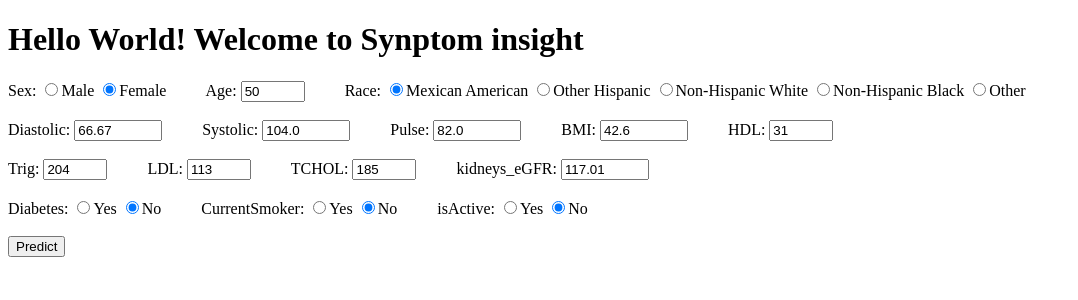
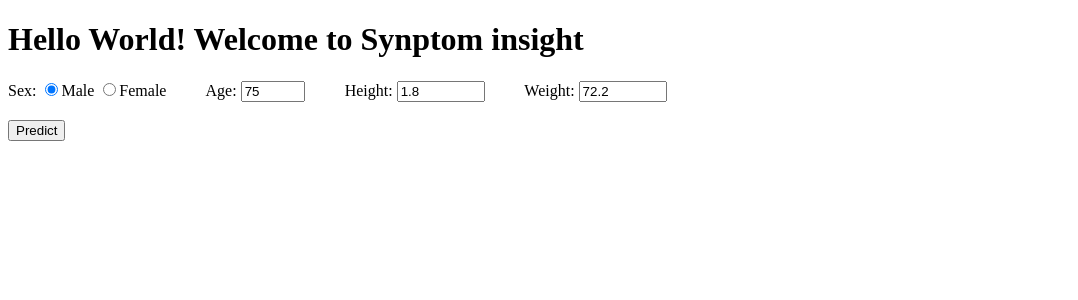
Before and after one commit to ste900811/SeniorProject, a Flask app: page / in a window 1280 px wide. Shown: the top 300 px of the page, without its empty margins (0-1078 px from the left). Run offline with Flask 3, Linux system fonts and the light colour scheme; parts of the project's set-up code (start-up, migrations or seed data) failed here and were passed over.

Commit message:
Change the UI in main page

```diff
--- a/MLModels/kNN.py
+++ b/MLModels/kNN.py
@@ -14,8 +14,7 @@ with open("../pickleFiles/scaler.pkl", "rb") as f:
   scaler = pickle.load(f)
 
 # Set up the model X and y
-y = data["DIAGNOSIS"]
-X = data.drop(["DIAGNOSIS"], axis=1)
+X, y = data.drop(["DIAGNOSIS"], axis=1), data["DIAGNOSIS"]
 
 # Create the prediction data
 result = set()
--- a/app.py
+++ b/app.py
@@ -7,19 +7,42 @@ from sklearn.preprocessing import StandardScaler
 app = Flask(__name__)
 
 # Senior project initial setup
+# Read the data, dictionary and scaler from pickle file
+data = pd.read_csv('./dataProcess/diagnosis_final.csv')
+with open("./pickleFiles/diagnosisIntToLabel.pkl", "rb") as f:
+  diagnosisIntToLabel = pickle.load(f)
+with open("./pickleFiles/scaler.pkl", "rb") as f:
+  scaler = pickle.load(f)
 
+# Set up the model X and y
+X, y = data.drop(["DIAGNOSIS"], axis=1), data["DIAGNOSIS"]
+columns0 = ["WEIGHT", "HEIGHT", "GENDER", "AGE"]
+startingValue0 = [72.2, 1.8, 0, 75]
+startingData0 = dict(zip(columns0, startingValue0))
+
+def prediction(input):
+  result, neighbors = set(), 5
+  data = scaler.transform([input])
+  while len(result) < 5:
+    model = KNeighborsClassifier(n_neighbors=neighbors)
+    model.fit(X, y)
+    for d, pred in enumerate(model.predict_proba(data)[0]):
+      if pred > 0:
+        result.add(diagnosisIntToLabel[d])
+    neighbors += 1
+  return result
 
 
 # Load the model and starting value for the machine learning project 1
-with open("pickleAml1.pkl", "rb") as f:
+with open("./pickleFiles/aml1.pkl", "rb") as f:
   clf = pickle.load(f)
 
 # Columns and starting value for for the machine learning project 1
 # Then create a dictionary pass into html file for front end display
-columns=['Sex', 'Age', 'Race', 'Diastolic', 'Systolic', 'Pulse', 'BMI', 'HDL',
+columns1=['Sex', 'Age', 'Race', 'Diastolic', 'Systolic', 'Pulse', 'BMI', 'HDL',
          'Trig', 'LDL', 'TCHOL', 'kidneys_eGFR', 'Diabetes', 'CurrentSmoker', 'isActive']
-startingValue = [2,50,1,66.67,104.0,82.0,42.6,31,204,113,185,117.01,2,2,2]
-startingData = dict(zip(columns, startingValue))
+startingValue1 = [2,50,1,66.67,104.0,82.0,42.6,31,204,113,185,117.01,2,2,2]
+startingData1 = dict(zip(columns1, startingValue1))
 
 # Create the home page with the input form, this is the main program locate
 @app.route('/', methods=['GET', 'POST'])
@@ -31,22 +54,15 @@ def home():
   # Create a dictionary with the input data and return the home page with the result and the input data
   if request.method == 'POST':
     data = dict(request.form)
-    input = [int(data['Sex']), int(data['Age']), int(data['Race']), float(data['Diastolic']),
-              float(data['Systolic']), float(data['Pulse']), float(data['BMI']), int(data['HDL']),
-              int(data['Trig']), int(data['LDL']), int(data['TCHOL']), float(data['kidneys_eGFR']),
-              float(data['Diabetes']), int(data['CurrentSmoker']), float(data['isActive'])]
-    test = pd.DataFrame([input], columns=columns)
+    input = [float(data['WEIGHT']), float(data['HEIGHT']), float(data['GENDER']), float(data['AGE'])]
+    test = pd.DataFrame([input], columns=columns0)
 
-    if clf.predict_proba(test)[0][0] >= 0.5:
-      result = "High percentage has heart attack, check with doctor"
-    else:
-      result = "Low percentage has heart attack, keep healthy"
-
-    dictData = dict(zip(columns, input))
+    result = prediction(input)
+    dictData = dict(zip(columns0, input))
 
     return render_template('home.html', result=result, data=dictData)
-
-  return render_template('home.html', result="", data=startingData)
+  print(startingData0)
+  return render_template('home.html', result="", data=startingData0)
 
 # Create the machine learning project 1 page, this is for the demo purpose
 @app.route('/aml1', methods=['GET', 'POST'])
@@ -62,18 +78,18 @@ def aml1():
               float(data['Systolic']), float(data['Pulse']), float(data['BMI']), int(data['HDL']),
               int(data['Trig']), int(data['LDL']), int(data['TCHOL']), float(data['kidneys_eGFR']),
               float(data['Diabetes']), int(data['CurrentSmoker']), float(data['isActive'])]
-    test = pd.DataFrame([input], columns=columns)
+    test = pd.DataFrame([input], columns=columns1)
 
     if clf.predict_proba(test)[0][0] >= 0.5:
       result = "High percentage has heart attack, check with doctor"
     else:
       result = "Low percentage has heart attack, keep healthy"
 
-    dictData = dict(zip(columns, input))
+    dictData = dict(zip(columns1, input))
 
     return render_template('aml1.html', result=result, data=dictData)
 
-  return render_template('aml1.html', result="", data=startingData)
+  return render_template('aml1.html', result="", data=startingData1)
 
 if __name__ == '__main__':
   app.run(debug=True)
--- a/templates/aml1.html
+++ b/templates/aml1.html
@@ -9,7 +9,7 @@
 
 <body>
   <h1>Hello World! This is just a demo for AML project 1!</h1>
-  <form action="/" method="POST">
+  <form action="/aml1" method="POST">
   Sex:
     {% if data["Sex"] == 1 %}
     <input type="radio" name="Sex" id="Male" value="1"checked="checked"><label for="Male">Male</label>
--- a/templates/home.html
+++ b/templates/home.html
@@ -11,112 +11,22 @@
   <h1>Hello World! Welcome to Synptom insight</h1>
   <form action="/" method="POST">
   Sex:
-    {% if data["Sex"] == 1 %}
-    <input type="radio" name="Sex" id="Male" value="1"checked="checked"><label for="Male">Male</label>
-    <input type="radio" name="Sex" id="Female" value="2"><label for="Female">Female</label>
+    {% if data["GENDER"] == 0 %}
+    <input type="radio" name="GENDER" id="Male" value="0"checked="checked"><label for="Male">Male</label>
+    <input type="radio" name="GENDER" id="Female" value="1"><label for="Female">Female</label>
     {% else %}
-    <input type="radio" name="Sex" id="Male" value="1"><label for="Male">Male</label>
-    <input type="radio" name="Sex" id="Female" value="2" checked="checked"><label for="Female">Female</label>
+    <input type="radio" name="GENDER" id="Male" value="0"><label for="Male">Male</label>
+    <input type="radio" name="GENDER" id="Female" value="1" checked="checked"><label for="Female">Female</label>
     {% endif %}
     &emsp;&emsp;
   Age:
-    <input type="number" name="Age" id="Age" min="0" max="100" value="{{data["Age"]}}">
+    <input type="number" name="AGE" id="AGE" min="0" max="100" value="{{data["AGE"]}}">
     &emsp;&emsp;
-  Race:
-    {% if data["Race"] == 1 %}
-    <input type="radio" name="Race" id="MexicanAmerican" value="1" checked="checked"><label for="MexicanAmerican">Mexican American</label>
-    <input type="radio" name="Race" id="OtherHispanic" value="2"><label for="OtherHispanic">Other Hispanic</label>
-    <input type="radio" name="Race" id="NonHispaniWhite" value="3"><label for="NonHispaniWhite">Non-Hispanic White</label>
-    <input type="radio" name="Race" id="NonHispanicBlack" value="4"><label for="NonHispanicBlack">Non-Hispanic Black</label>
-    <input type="radio" name="Race" id="Other" value="5"><label for="Other">Other</label>
-    {% elif data["Race"] == 2 %}
-    <input type="radio" name="Race" id="MexicanAmerican" value="1"><label for="MexicanAmerican">Mexican American</label>
-    <input type="radio" name="Race" id="OtherHispanic" value="2" checked="checked"><label for="OtherHispanic">Other Hispanic</label>
-    <input type="radio" name="Race" id="NonHispaniWhite" value="3"><label for="NonHispaniWhite">Non-Hispanic White</label>
-    <input type="radio" name="Race" id="NonHispanicBlack" value="4"><label for="NonHispanicBlack">Non-Hispanic Black</label>
-    <input type="radio" name="Race" id="Other" value="5"><label for="Other">Other</label>
-    {% elif data["Race"] == 3 %}
-    <input type="radio" name="Race" id="MexicanAmerican" value="1"><label for="MexicanAmerican">Mexican American</label>
-    <input type="radio" name="Race" id="OtherHispanic" value="2"><label for="OtherHispanic">Other Hispanic</label>
-    <input type="radio" name="Race" id="NonHispaniWhite" value="3" checked="checked"><label for="NonHispaniWhite">Non-Hispanic White</label>
-    <input type="radio" name="Race" id="NonHispanicBlack" value="4"><label for="NonHispanicBlack">Non-Hispanic Black</label>
-    <input type="radio" name="Race" id="Other" value="5"><label for="Other">Other</label>
-    {% elif data["Race"] == 4 %}
-    <input type="radio" name="Race" id="MexicanAmerican" value="1"><label for="MexicanAmerican">Mexican American</label>
-    <input type="radio" name="Race" id="OtherHispanic" value="2"><label for="OtherHispanic">Other Hispanic</label>
-    <input type="radio" name="Race" id="NonHispaniWhite" value="3"><label for="NonHispaniWhite">Non-Hispanic White</label>
-    <input type="radio" name="Race" id="NonHispanicBlack" value="4" checked="checked"><label for="NonHispanicBlack">Non-Hispanic Black</label>
-    <input type="radio" name="Race" id="Other" value="5"><label for="Other">Other</label>
-    {% elif data["Race"] == 5 %}
-    <input type="radio" name="Race" id="MexicanAmerican" value="1"><label for="MexicanAmerican">Mexican American</label>
-    <input type="radio" name="Race" id="OtherHispanic" value="2"><label for="OtherHispanic">Other Hispanic</label>
-    <input type="radio" name="Race" id="NonHispaniWhite" value="3"><label for="NonHispaniWhite">Non-Hispanic White</label>
-    <input type="radio" name="Race" id="NonHispanicBlack" value="4"><label for="NonHispanicBlack">Non-Hispanic Black</label>
-    <input type="radio" name="Race" id="Other" value="5" checked="checked"><label for="Other">Other</label>
-    {% endif %}
-
-  <br><br>
-
-  Diastolic:
-    <input type="number" name="Diastolic" id="Diastolic" min="0" max="500" value="{{data["Diastolic"]}}" step="0.01">
+  Height:
+    <input type="number" name="HEIGHT" id="HEIGHT" min="0" max="100" value="{{data["HEIGHT"]}}" step="0.01">
     &emsp;&emsp;
-  Systolic:
-    <input type="number" name="Systolic" id="Systolic" min="0" max="500" value="{{data["Systolic"]}}" step="0.01">
-    &emsp;&emsp;
-  Pulse:
-    <input type="number" name="Pulse" id="Pulse" min="0" max="500" value="{{data["Pulse"]}}" step="0.01">
-    &emsp;&emsp;
-  BMI:
-    <input type="number" name="BMI" id="BMI" min="0" max="500" value="{{data["BMI"]}}" step="0.01">
-    &emsp;&emsp;
-  HDL:
-    <input type="number" name="HDL" id="HDL" min="0" max="500" value="{{data["HDL"]}}">
-    &emsp;&emsp;
-
-  <br><br>
-
-  Trig:
-    <input type="number" name="Trig" id="Trig" min="0" max="500" value="{{data["Trig"]}}">
-    &emsp;&emsp;
-  LDL:
-    <input type="number" name="LDL" id="LDL" min="0" max="500" value="{{data["LDL"]}}">
-    &emsp;&emsp;
-  TCHOL:
-    <input type="number" name="TCHOL" id="TCHOL" min="0" max="500" value="{{data["TCHOL"]}}">
-    &emsp;&emsp;
-  kidneys_eGFR:
-    <input type="number" name="kidneys_eGFR" id="kidneys_eGFR" min="0" max="500" value="{{data["kidneys_eGFR"]}}" step="0.01">
-    &emsp;&emsp;
-
-  <br><br>
-
-  Diabetes:
-    {% if data["Diabetes"] == 1 %}
-    <input type="radio" name="Diabetes" id="Yes" value="1" checked="checked"><label for="Yes">Yes</label>
-    <input type="radio" name="Diabetes" id="No" value="2"><label for="No">No</label>
-    {% elif data["Diabetes"] == 2 %}
-    <input type="radio" name="Diabetes" id="Yes" value="1"><label for="Yes">Yes</label>
-    <input type="radio" name="Diabetes" id="No" value="2" checked="checked"><label for="No">No</label>
-    {% endif %}
-    &emsp;&emsp;
-  CurrentSmoker:
-    {% if data["CurrentSmoker"] == 1 %}
-    <input type="radio" name="CurrentSmoker" id="Yes" value="1" checked="checked"><label for="Yes">Yes</label>
-    <input type="radio" name="CurrentSmoker" id="No" value="2"><label for="No">No</label>
-    {% elif data["CurrentSmoker"] == 2 %}
-    <input type="radio" name="CurrentSmoker" id="Yes" value="1"><label for="Yes">Yes</label>
-    <input type="radio" name="CurrentSmoker" id="No" value="2" checked="checked"><label for="No">No</label>
-    {% endif %}
-    &emsp;&emsp;
-  isActive:
-    {% if data["isActive"] == 1 %}
-    <input type="radio" name="isActive" id="Yes" value="1" checked="checked"><label for="Yes">Yes</label>
-    <input type="radio" name="isActive" id="No" value="2"><label for="No">No</label>
-    {% elif data["isActive"] == 2 %}
-    <input type="radio" name="isActive" id="Yes" value="1"><label for="Yes">Yes</label>
-    <input type="radio" name="isActive" id="No" value="2" checked="checked"><label for="No">No</label>
-    {% endif %}
-    &emsp;&emsp;
+  Weight:
+    <input type="number" name="WEIGHT" id="WEIGHT" min="0" max="100" value="{{data["WEIGHT"]}}" step="0.01">
 
   <br><br>
 
@@ -124,7 +34,10 @@
   </form>
 
   {% if result %}
-  <h2>{{ result }}</h2>
+  <h2>Below is the five major symptoms you might going to have:</h2>
+    {% for symptom in result %}
+      <h2>{{ symptom }}</h2>
+    {% endfor %}
   {% endif %}
 
 </body>
```
